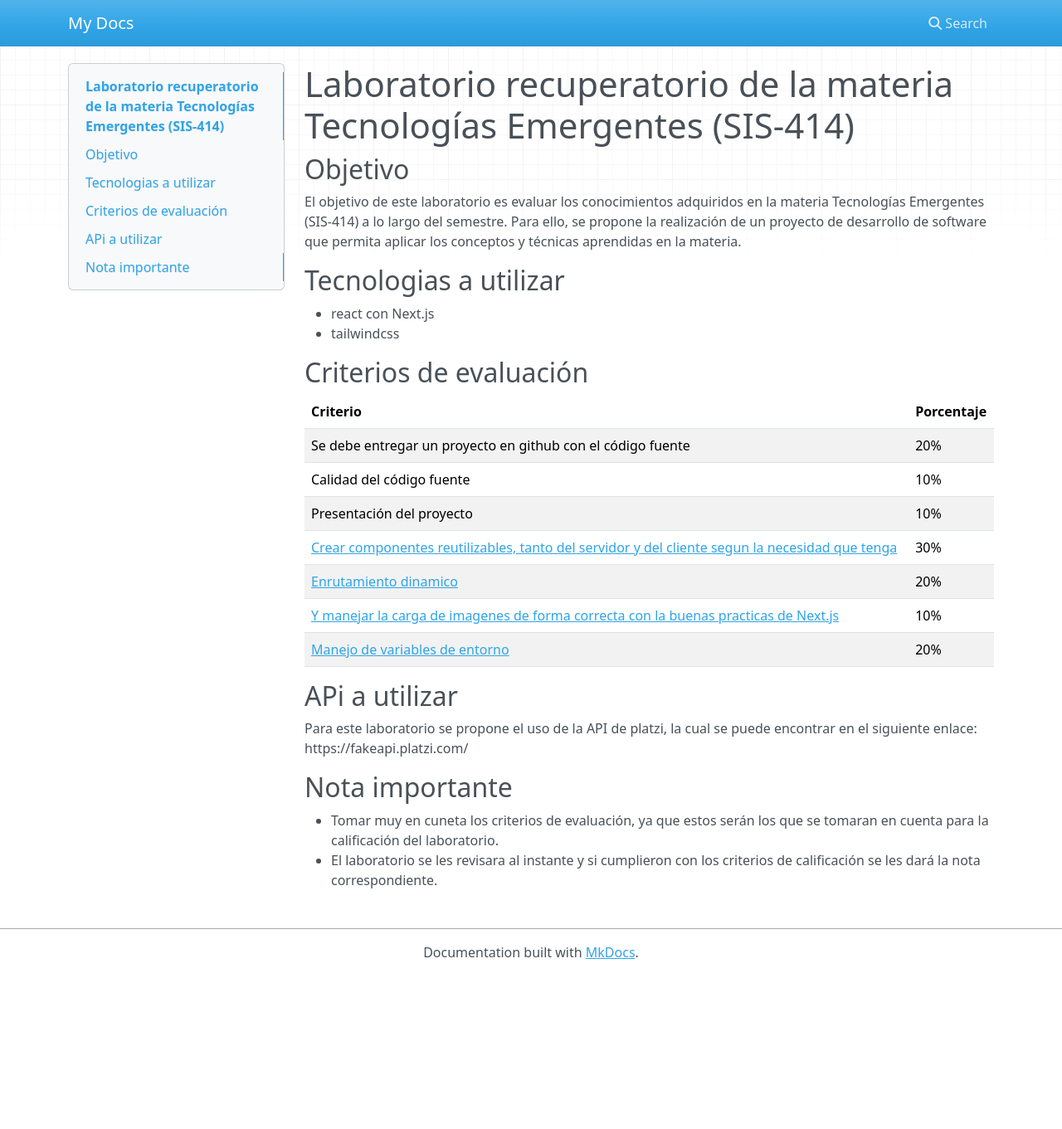
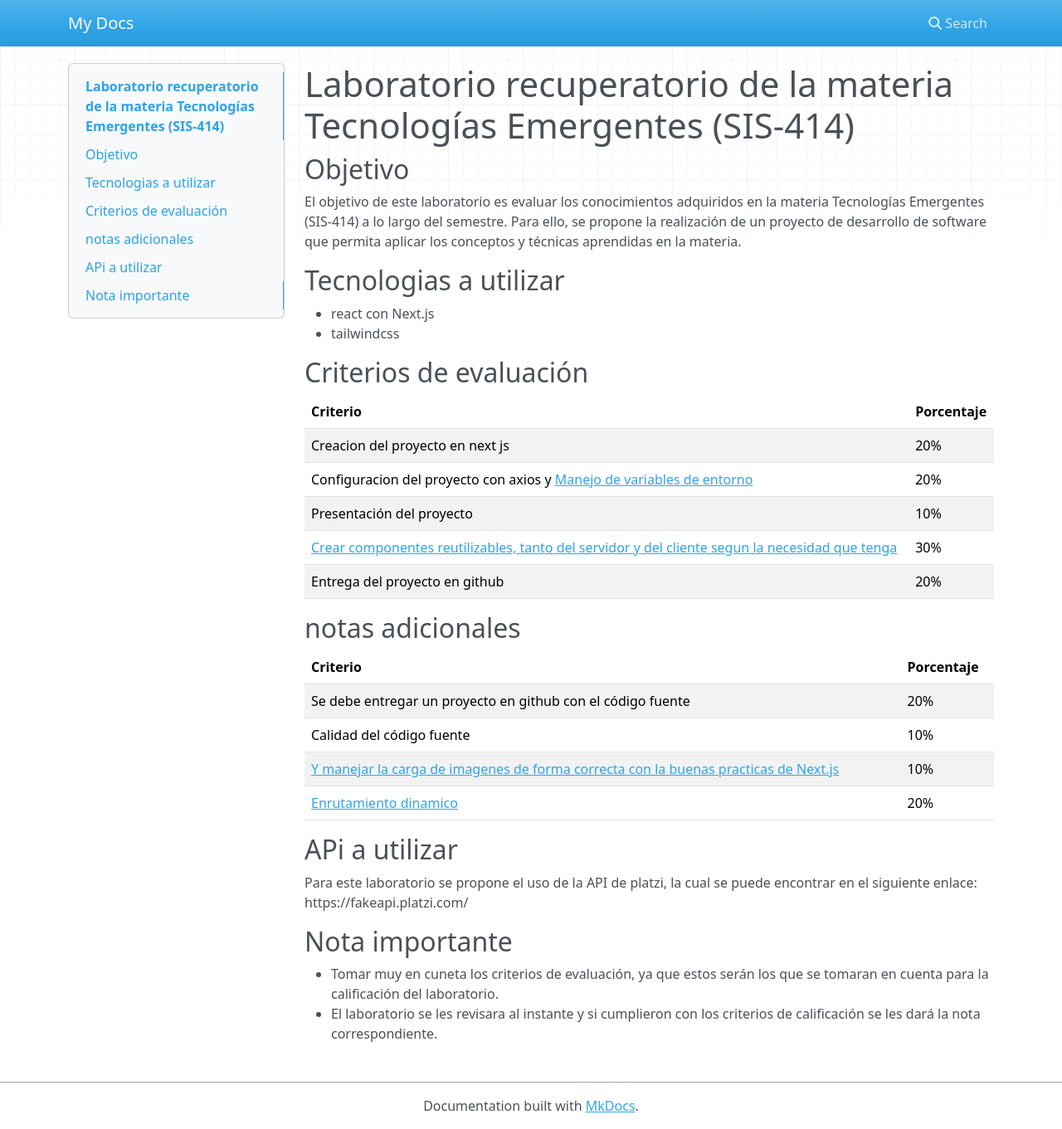
Before and after one commit to KEVIN-117/laboratorio-recuperatorio-sis414, an MkDocs documentation site: the page built from docs/index.md, in a window 1280 px wide and 1361 px high. Shown: the whole window at 83% size. Built offline with MkDocs 1.6.1, drawn with Linux system fonts in a browser that asks for light colours; nearby versions of some CDN libraries.

Commit message:
feat: feature/SEM-71

```diff
--- a/docs/index.md
+++ b/docs/index.md
@@ -9,16 +9,22 @@ El objetivo de este laboratorio es evaluar los conocimientos adquiridos en la ma
 
 ## Criterios de evaluación
 
-| Criterio                                                                                                                                                                  | Porcentaje  |
-|---------------------------------------------------------------------------------------------------------------------------------------------------------------------------|-------------|
-| Se debe entregar un proyecto en github con el código fuente                                                                                                               | 20%         |
-| Calidad del código fuente                                                                                                                                                 | 10%         |
-| Presentación del proyecto                                                                                                                                                 | 10%         |
-| [Crear componentes reutilizables, tanto del servidor y del cliente segun la necesidad que tenga](https://nextjs.org/learn/react-foundations/server-and-client-components) | 30%         |
-| [Enrutamiento dinamico](https://nextjs.org/docs/pages/building-your-application/routing/dynamic-routes)                                                                   | 20%         |
-| [Y manejar la carga de imagenes de forma correcta con la buenas practicas de Next.js](https://nextjs.org/docs/pages/building-your-application/optimizing/images)          | 10%         |
-| [Manejo de variables de entorno](https://nextjs.org/docs/pages/building-your-application/configuring/environment-variables)                                               | 20%         |
+| Criterio                                                                                                                                                                  | Porcentaje |
+|---------------------------------------------------------------------------------------------------------------------------------------------------------------------------|------------|
+| Creacion del proyecto en next js                                                                                                                                          | 20%        |
+| Configuracion del proyecto con axios y [Manejo de variables de entorno](https://nextjs.org/docs/pages/building-your-application/configuring/environment-variables)        | 20%        |
+| Presentación del proyecto                                                                                                                                                 | 10%        |
+| [Crear componentes reutilizables, tanto del servidor y del cliente segun la necesidad que tenga](https://nextjs.org/learn/react-foundations/server-and-client-components) | 30%        |
+| Entrega del proyecto en github                                                                                                                                            | 20%        |
 
+## notas adicionales
+
+| Criterio                                                                                                                                                                   | Porcentaje  |
+|----------------------------------------------------------------------------------------------------------------------------------------------------------------------------|-------------|
+| Se debe entregar un proyecto en github con el código fuente                                                                                                                | 20%         |
+| Calidad del código fuente                                                                                                                                                  | 10%         |
+| [Y manejar la carga de imagenes de forma correcta con la buenas practicas de Next.js](https://nextjs.org/docs/pages/building-your-application/optimizing/images)           | 10%         |
+| [Enrutamiento dinamico](https://nextjs.org/docs/pages/building-your-application/routing/dynamic-routes)                                                                    | 20%         |
 
 ## APi a utilizar
 
```
